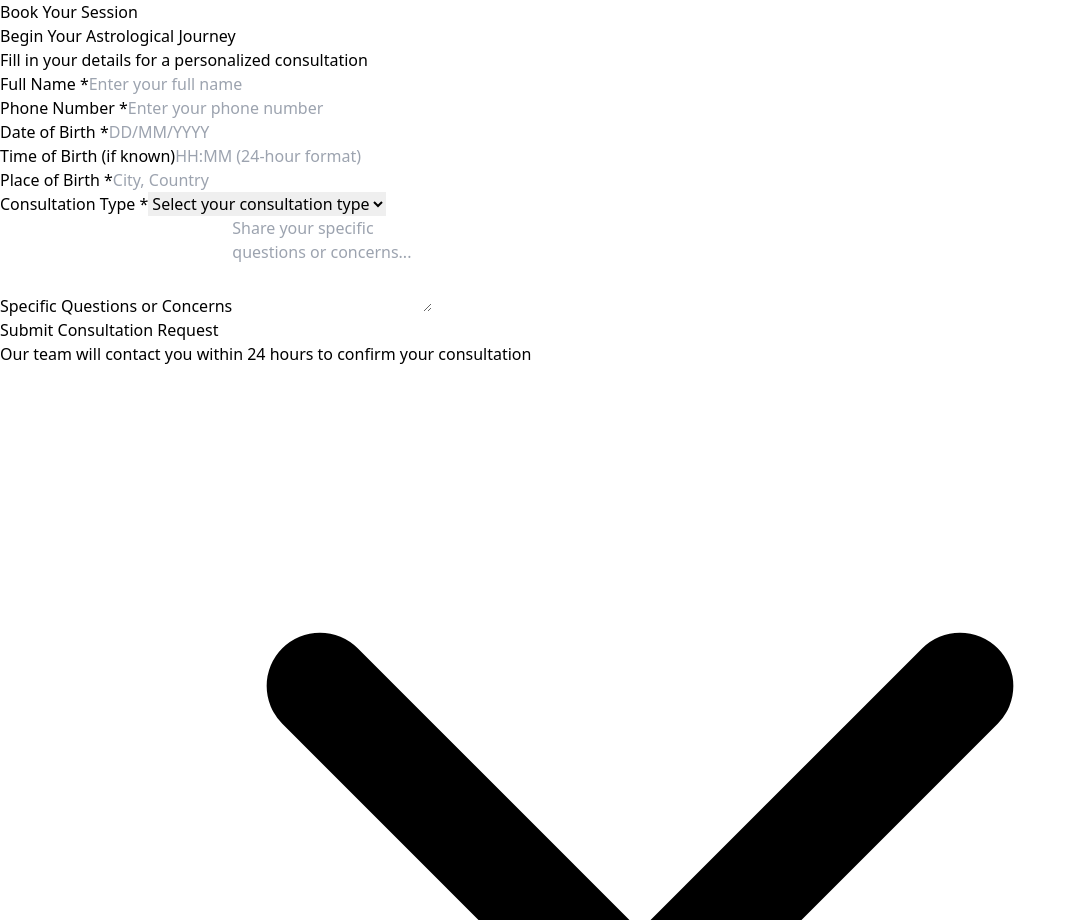
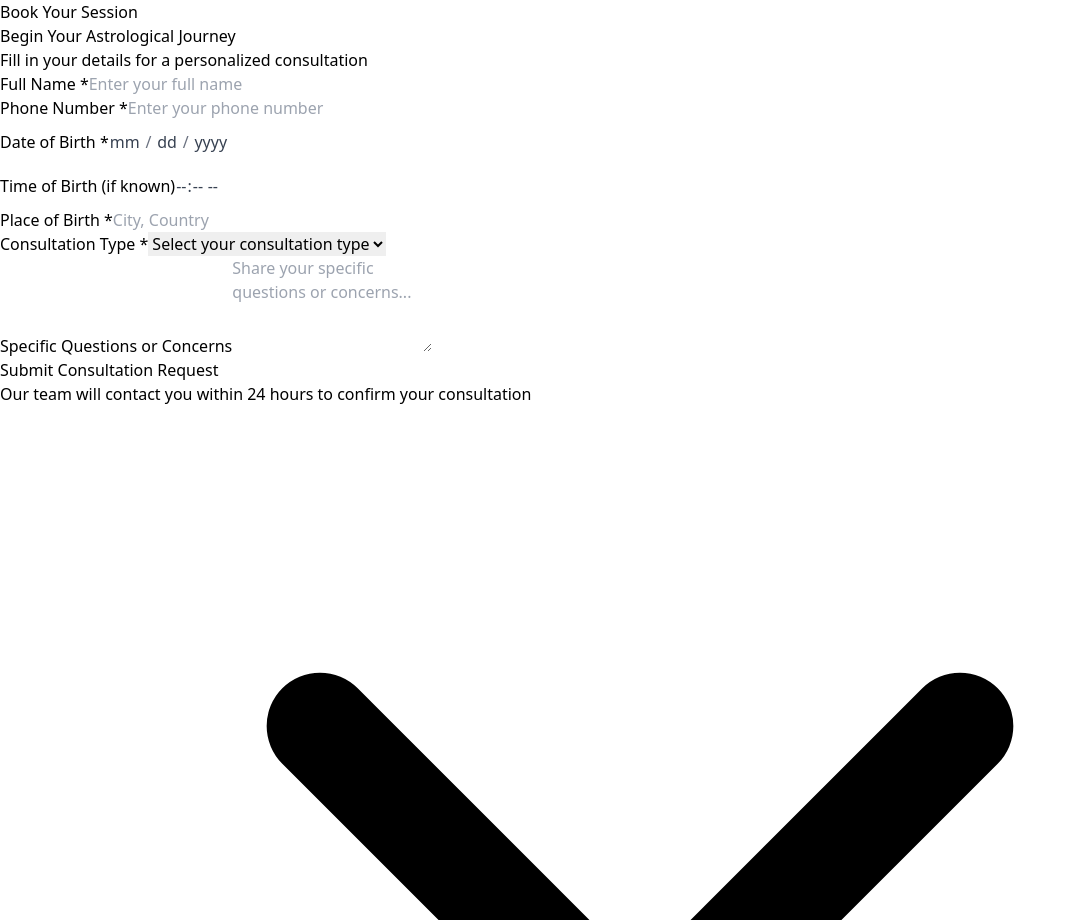
Before and after one commit to thealmighty3096/Astroguide, a React (Vite) app: page / in a window 1280 px wide. Shown: the part 3606-4526 px from the top of the page, without its empty margins (0-1077 px from the left). Built offline with nearby package versions, Linux system fonts and the light colour scheme.

Commit message:
date and time picker 2nd change

```diff
--- a/src/components/ConsultationForm.jsx
+++ b/src/components/ConsultationForm.jsx
@@ -122,11 +122,8 @@ function ConsultationForm() {
                 </label>
                 <input
                   name="dob"
-                  type="text"
-                  placeholder="DD/MM/YYYY"
-                  onClick={(e) => e.target.type = 'date'}
-                  onTouchStart={(e) => e.target.type = 'date'}
-                  className="w-full px-3 py-2 md:px-4 md:py-3 rounded-lg border border-gray-300 focus:outline-none focus:ring-2 focus:ring-purple-500 text-base appearance-none bg-white text-gray-500"
+                  type="date"
+                  className="w-full px-3 py-2 md:px-4 md:py-3 rounded-lg border border-gray-300 bg-white text-gray-700 mobile-date-input"
                 />
               </div>
               <div>
@@ -135,11 +132,8 @@ function ConsultationForm() {
                 </label>
                 <input
                   name="birthTime"
-                  type="text"
-                  placeholder="HH:MM (24-hour format)"
-                  onClick={(e) => e.target.type = 'time'}
-                  onTouchStart={(e) => e.target.type = 'time'}
-                  className="w-full px-3 py-2 md:px-4 md:py-3 rounded-lg border border-gray-300 focus:outline-none focus:ring-2 focus:ring-purple-500 text-base appearance-none bg-white text-gray-500"
+                  type="time"
+                  className="w-full px-3 py-2 md:px-4 md:py-3 rounded-lg border border-gray-300 bg-white text-gray-700 mobile-time-input"
                 />
               </div>
             </div>
--- a/src/index.css
+++ b/src/index.css
@@ -10,3 +10,33 @@ html {
 section[id] {
   scroll-margin-top: 64px;
 }
+
+/* Mobile date and time input styling */
+.mobile-date-input::-webkit-calendar-picker-indicator,
+.mobile-time-input::-webkit-calendar-picker-indicator {
+  background: transparent;
+  bottom: 0;
+  color: transparent;
+  cursor: pointer;
+  height: auto;
+  left: 0;
+  position: absolute;
+  right: 0;
+  top: 0;
+  width: auto;
+}
+
+.mobile-date-input,
+.mobile-time-input {
+  position: relative;
+  min-height: 2.75rem;
+}
+
+/* Add placeholder color */
+.mobile-date-input::-webkit-datetime-edit-fields-wrapper { color: #6B7280; }
+.mobile-date-input::-webkit-datetime-edit-text { color: #6B7280; padding: 0 0.3em; }
+.mobile-date-input::-webkit-datetime-edit { padding: 0; }
+
+/* Show proper color when date is selected */
+.mobile-date-input:valid::-webkit-datetime-edit-fields-wrapper,
+.mobile-time-input:valid::-webkit-datetime-edit-fields-wrapper { color: #374151; }
```
